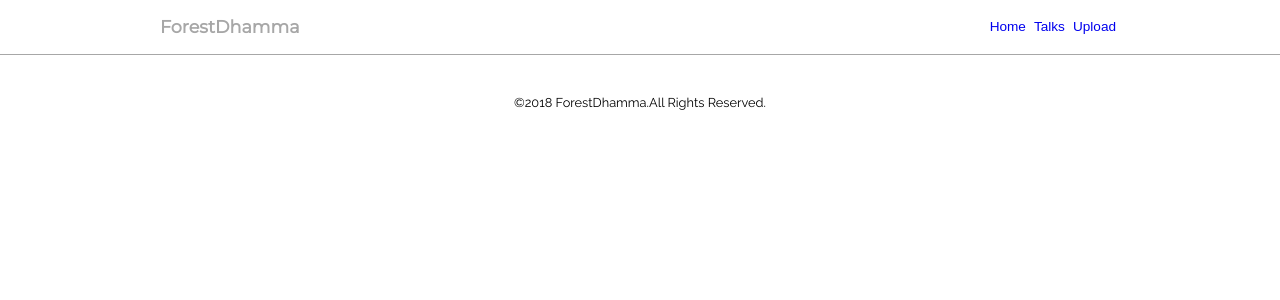
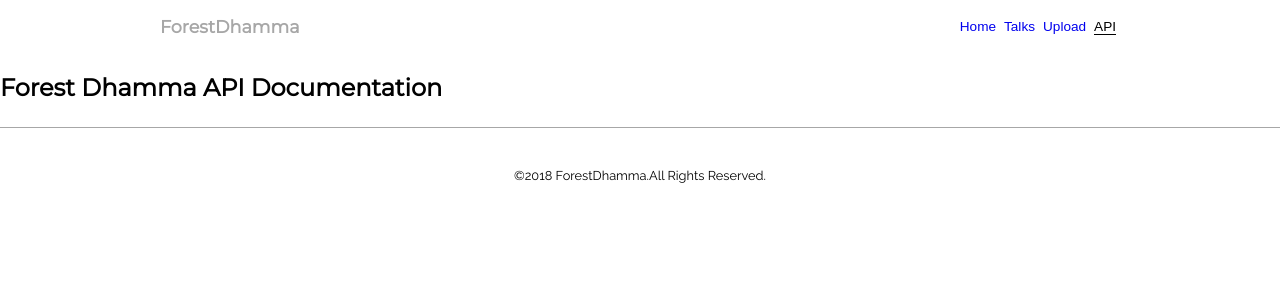
Before and after one commit to Nick-Damico/forest-dhamma, a React (Create React App) app in the folder client/: page /api in a window 1280 px wide. Shown: the top 300 px of the page. Built offline with nearby package versions, Linux system fonts and the light colour scheme; no server answers.

Commit message:
import, create Api.js static component to provide users with documentation toforest dhamma api

```diff
--- a/client/src/App.js
+++ b/client/src/App.js
@@ -1,5 +1,6 @@
 import React, { Component } from 'react';
 import { BrowserRouter as Router, Route } from 'react-router-dom';
+
 import './styles/App.css';
 import Home from './components/static/home';
 import MonasteryList from './containers/monasteriesContainer';
@@ -8,6 +9,7 @@ import TalkAudioPlayerContainer from './containers/talkAudioPlayerContainer';
 import UploadTalkContainer from './containers/uploadTalkContainer';
 import NavBar from './components/static/navBar';
 import Footer from './components/static/footer';
+import Api from './components/static/api';
 
 class App extends Component {
 
@@ -21,6 +23,7 @@ class App extends Component {
           <Route exact path="/monasteries/:monasteryId" component={ TeachersContainer } />
           <Route exact path="/teachers/:teacherId" component={ TalkAudioPlayerContainer } />
           <Route exact path="/talks/upload" component={ UploadTalkContainer } />
+          <Route exact path="/api" component={ Api } />
           <Footer />
         </div>
       </Router>
--- /dev/null
+++ b/client/src/components/static/api.js
@@ -0,0 +1,11 @@
+import React from 'react';
+
+const Api = () => {
+  return (
+    <div>
+      <h2>Forest Dhamma API Documentation</h2>
+    </div>
+  )
+}
+
+export default Api;
--- a/client/src/components/static/navBar.js
+++ b/client/src/components/static/navBar.js
@@ -10,6 +10,7 @@ class NavBar extends Component {
             <li><NavLink activeClassName="selected" exact to="/">Home</NavLink></li>
             <li><NavLink activeClassName="selected" to="/monasteries">Talks</NavLink></li>
             <li><NavLink activeClassName="selected" to="/talks/upload">Upload</NavLink></li>
+            <li><NavLink activeClassName="selected" to="/api">API</NavLink></li>
           </ul>
       </nav>
     )
--- a/client/src/containers/talkAudioPlayerContainer.js
+++ b/client/src/containers/talkAudioPlayerContainer.js
@@ -50,7 +50,8 @@ class TalkAudioPlayerContainer extends Component {
 
   onHandleSubmit = (e) => {
     e.preventDefault();
-    const talk = this.props.selectedTalk || this.props.teacher.talks[0]
+    const teacher = this.selectedTeacher();
+    const talk = this.props.selectedTalk || teacher.talks[0];
     this.props.addTagToTalk( talk, this.state.tagText );
     this.setState( { tagText: '' });
   }
```
